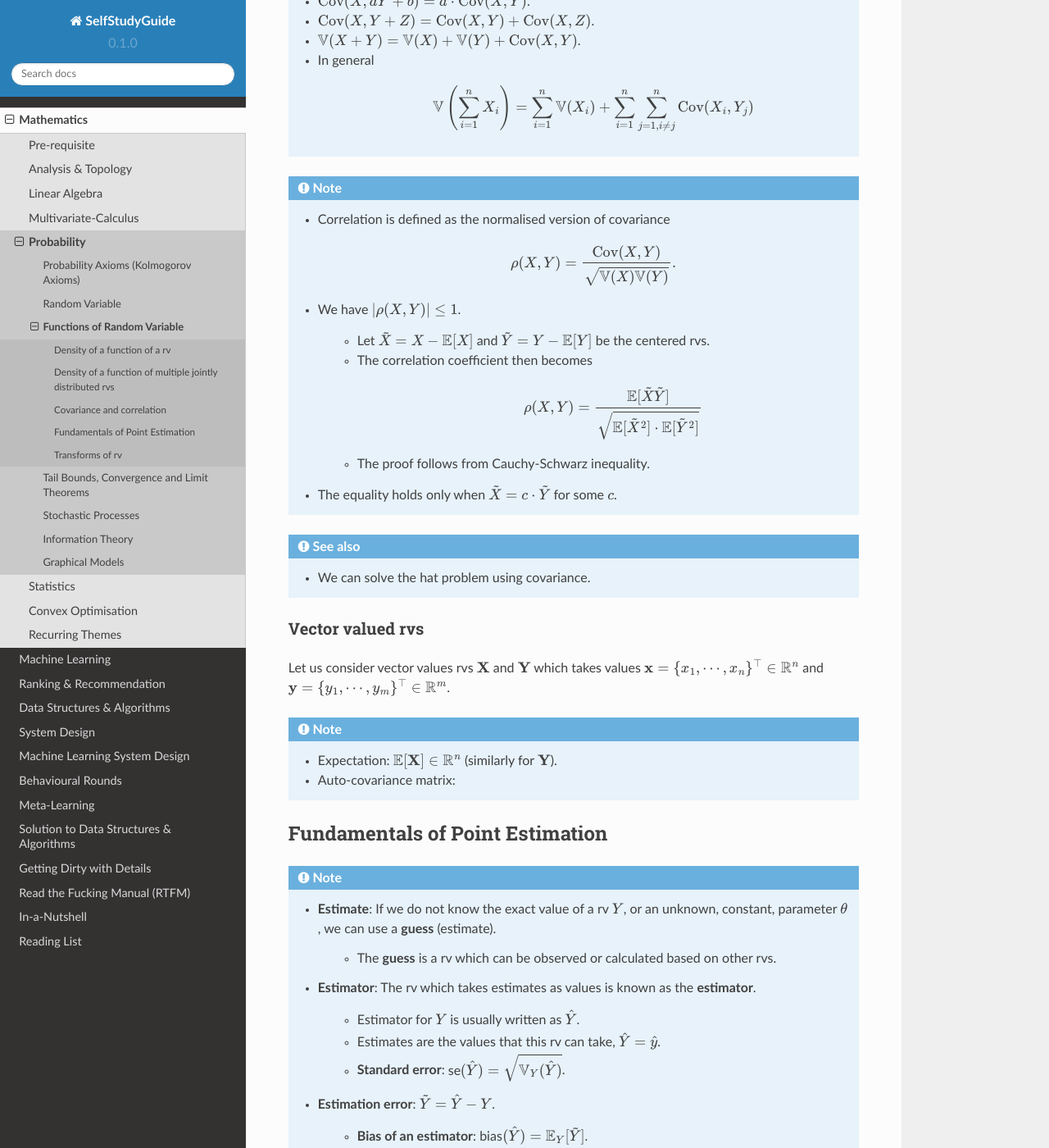
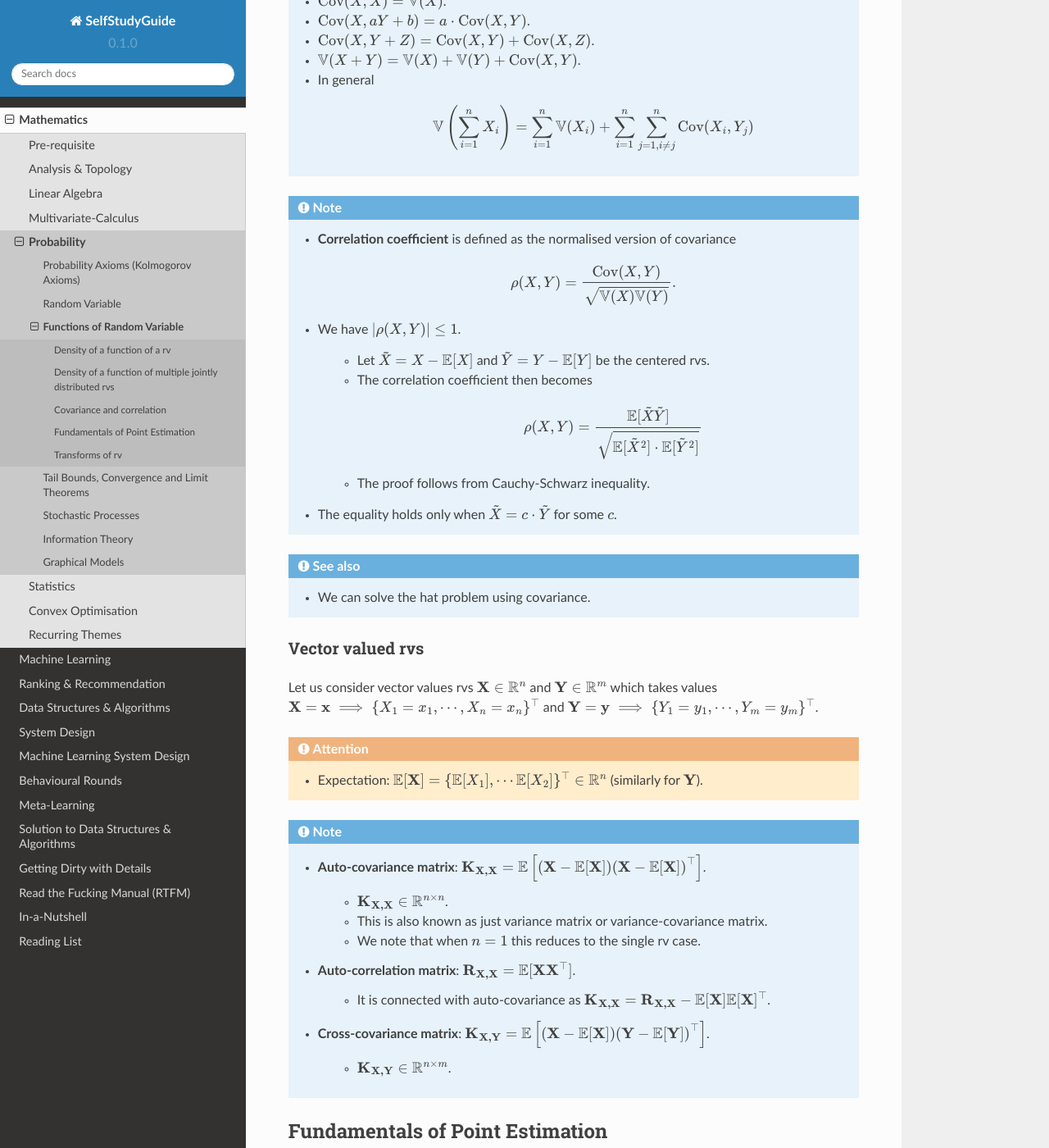
Before and after one commit to uselesstechjunks/leetcode, a Sphinx documentation site: the page built from docs/source/math/prob/func.rst, in a window 1280 px wide and 1400 px high, scrolled down 3492 px. Shown: the whole window at 82% size. Built offline with Sphinx 7.4.7 and the Read the Docs theme 2.0.0, drawn with Linux system fonts in a browser that asks for light colours; some of the changed text lies outside the part shown.

Commit message:
Update func.rst

```diff
--- a/docs/source/math/prob/func.rst
+++ b/docs/source/math/prob/func.rst
@@ -120,7 +120,7 @@ Covariance is defined between two rvs as :math:`\mathrm{Cov}(X,Y)=\mathbb{E}[(X-
 		.. math:: \mathbb{V}\left(\sum_{i=1}^n X_i\right)=\sum_{i=1}^n \mathbb{V}(X_i)+\sum_{i=1}^n\sum_{j=1, i\neq j}^n\mathrm{Cov}(X_i,Y_j)
 
 .. note::
-	* Correlation is defined as the normalised version of covariance
+	* **Correlation coefficient** is defined as the normalised version of covariance
 
 		.. math:: \rho(X,Y)=\frac{\mathrm{Cov}(X,Y)}{\sqrt{\mathbb{V}(X)\mathbb{V}(Y)}}.
 	* We have :math:`|\rho(X,Y)|\leq 1`.
@@ -137,11 +137,23 @@ Covariance is defined between two rvs as :math:`\mathrm{Cov}(X,Y)=\mathbb{E}[(X-
 
 Vector valued rvs
 ==========================================================================================
-Let us consider vector values rvs :math:`\mathbf{X}` and :math:`\mathbf{Y}` which takes values :math:`\mathbf{x}=\{x_1,\cdots,x_n\}^\top\in\mathbb{R}^n` and :math:`\mathbf{y}=\{y_1,\cdots,y_m\}^\top\in\mathbb{R}^m`.
+Let us consider vector values rvs :math:`\mathbf{X}\in\mathbb{R}^n` and :math:`\mathbf{Y}\in\mathbb{R}^m` which takes values :math:`\mathbf{X}=\mathbf{x}\implies\{X_1=x_1,\cdots,X_n=x_n\}^\top` and :math:`\mathbf{Y}=\mathbf{y}\implies\{Y_1=y_1,\cdots,Y_m=y_m\}^\top`.
+
+.. attention::
+	* Expectation: :math:`\mathbb{E}[\mathbf{X}]=\{\mathbb{E}[X_1],\cdots\mathbb{E}[X_2]\}^\top\in\mathbb{R}^n` (similarly for :math:`\mathbf{Y}`).
 
 .. note::
-	* Expectation: :math:`\mathbb{E}[\mathbf{X}]\in\mathbb{R}^n` (similarly for :math:`\mathbf{Y}`).
-	* Auto-covariance matrix:
+	* **Auto-covariance matrix**: :math:`\mathbf{K}_{\mathbf{X,X}}=\mathbb{E}\left[\left(\mathbf{X}-\mathbb{E}[\mathbf{X}]\right)\left(\mathbf{X}-\mathbb{E}[\mathbf{X}]\right)^\top\right]`.
+
+		* :math:`\mathbf{K}_{\mathbf{X,X}}\in\mathbb{R}^{n\times n}`.
+		* This is also known as just variance matrix or variance-covariance matrix.
+		* We note that when :math:`n=1` this reduces to the single rv case.
+	* **Auto-correlation matrix**: :math:`\mathbf{R}_{\mathbf{X,X}}=\mathbb{E}[\mathbf{X}\mathbf{X}^\top]`.
+
+		* It is connected with auto-covariance as :math:`\mathbf{K}_{\mathbf{X,X}}=\mathbf{R}_{\mathbf{X,X}}-\mathbb{E}[\mathbf{X}]\mathbb{E}[\mathbf{X}]^\top`.
+	* **Cross-covariance matrix**: :math:`\mathbf{K}_{\mathbf{X,Y}}=\mathbb{E}\left[\left(\mathbf{X}-\mathbb{E}[\mathbf{X}]\right)\left(\mathbf{Y}-\mathbb{E}[\mathbf{Y}]\right)^\top\right]`.
+
+		* :math:`\mathbf{K}_{\mathbf{X,Y}}\in\mathbb{R}^{n\times m}`.
 
 ******************************************************************************************
 Fundamentals of Point Estimation
```
Also changed, not shown: other parts of docs/source/math/prob/func.rst (+1 -1 lines).
